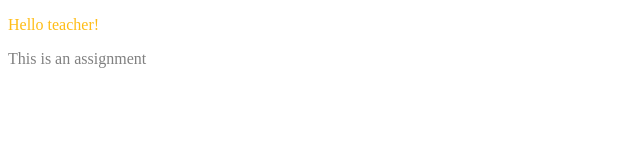
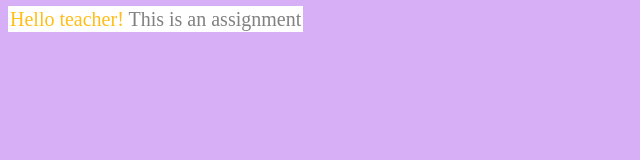
Before and after one commit to Diasca/Tech-Academy-Projects, a plain HTML site: page VisualStudioTest/index.html in a window 1280 px wide. Shown: the whole page, without its empty margins (0-640 px from the left). Drawn offline with Linux system fonts and the light colour scheme.

Commit message:
VS assignment.

```diff
--- a/VisualStudioTest/index.html
+++ b/VisualStudioTest/index.html
@@ -5,9 +5,8 @@
     <meta charset="utf-8" />
     <title></title>
 </head>
-<body background-color:'#d7aff7'>
-    <p><font color="ffbd16">Hello teacher!</font></p>
-    <p><font color="gray">This is an assignment</font></p>
+<body bgcolor="#d7aff7">
+    <span style='border:2px white solid; font-size:20px; background-color:white;'><font color="#ffbd16">Hello teacher!</font><font color="gray"> This is an assignment</font></span>
 
 </body>
 </html>
```
